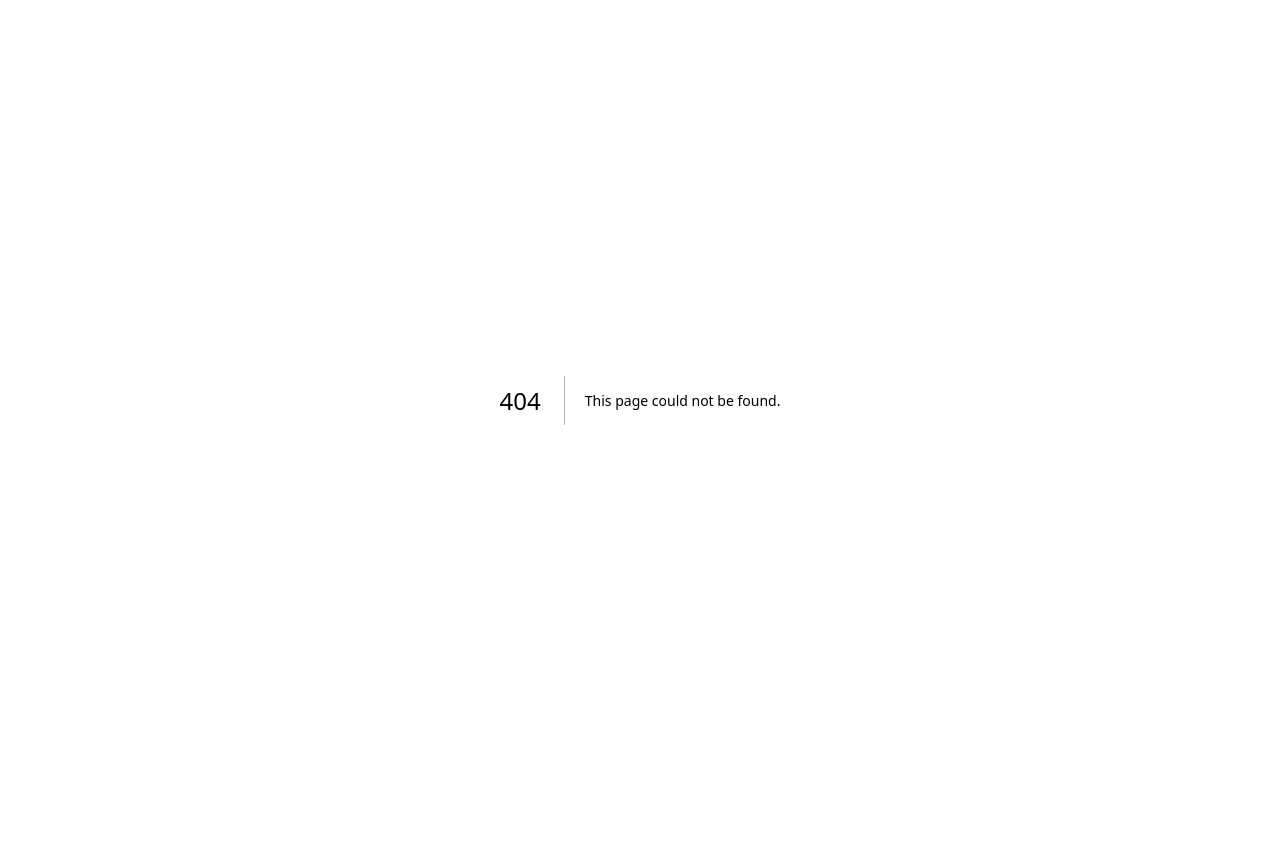
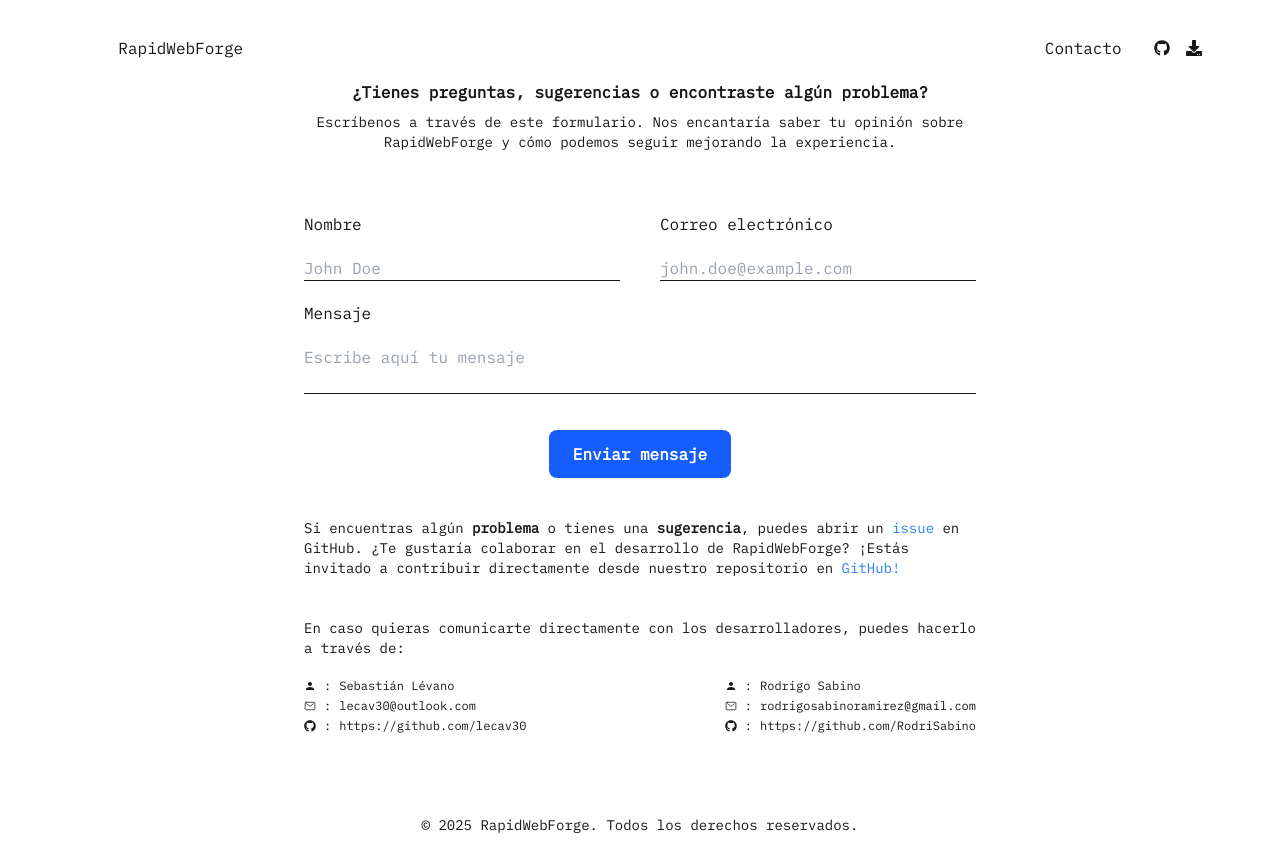
Before and after one commit to RapidWebForge/landing-page, a Next.js app: page /contacto in a window 1280 px wide. Before the commit this address had no page. Before the commit the page ends 800 px from the top, so only its background shows below. Built offline with nearby package versions, Linux system fonts and the light colour scheme.

Commit message:
feat(views): contact

```diff
--- /dev/null
+++ b/src/app/contacto/page.tsx
@@ -0,0 +1,13 @@
+import Footer from "@components/organisms/footer";
+import Header from "@components/organisms/header";
+import ContactView from "@views/contact";
+
+export default function ContactPage() {
+  return (
+    <div className="flex flex-col min-h-screen">
+      <Header />
+      <ContactView />
+      <Footer />
+    </div>
+  );
+}
--- a/src/components/organisms/header/index.tsx
+++ b/src/components/organisms/header/index.tsx
@@ -15,6 +15,9 @@
         <span>RapidWebForge</span>
       </Link>
       <div className="flex items-center gap-4">
+        <Link href="/contacto" className="mr-4 md:block hidden">
+          Contacto
+        </Link>
         <Link
           href="https://github.com/RapidWebForge/RapidWebForgeApp"
           target="_blank"
--- /dev/null
+++ b/src/views/contact/index.tsx
@@ -0,0 +1,142 @@
+import { FC } from "react";
+import { IoMailOutline } from "react-icons/io5";
+import { FaGithub } from "react-icons/fa";
+import { MdPerson } from "react-icons/md";
+
+interface DeveloperInfo {
+  name: string;
+  email: string;
+  github: string;
+}
+
+const DeveloperInfo: FC<DeveloperInfo> = ({ name, email, github }) => {
+  return (
+    <div className="flex flex-col gap-1 text-xs">
+      <div className="flex items-center gap-2">
+        <MdPerson />:<p>{name}</p>
+      </div>
+      <div className="flex items-center gap-2">
+        <IoMailOutline />:<a href={`mailto:${email}`}>{email}</a>
+      </div>
+      <div className="flex items-center gap-2">
+        <FaGithub />:
+        <a href={github} target="_blank">
+          {github}
+        </a>
+      </div>
+    </div>
+  );
+};
+
+const ContactView = () => {
+  const developers = [
+    {
+      name: "Sebastián Lévano",
+      email: "lecav30@outlook.com",
+      github: "https://github.com/lecav30",
+    },
+    {
+      name: "Rodrigo Sabino",
+      email: "rodrigosabinoramirez@gmail.com",
+      github: "https://github.com/RodriSabino",
+    },
+  ];
+
+  return (
+    <div className="flex-1 flex flex-col items-center justify-center">
+      {/* Formulario de contacto */}
+      <div className="lg:max-w-2xl max-w-10/12 flex flex-col md:mt-0 mt-10">
+        <b className="text-center">
+          ¿Tienes preguntas, sugerencias o encontraste algún problema?
+        </b>
+        <p className="mt-2 text-sm text-center">
+          Escríbenos a través de este formulario. Nos encantaría saber tu
+          opinión sobre RapidWebForge y cómo podemos seguir mejorando la
+          experiencia.
+        </p>
+        <form action="" className="flex flex-col gap-5 mt-15">
+          <div className="flex md:flex-row flex-col gap-10">
+            <div className="flex flex-col gap-5 flex-1/2">
+              <label htmlFor="">Nombre</label>
+              <input
+                type="text"
+                className="border-b focus:outline-none placeholder:text-gray-400"
+                placeholder="John Doe"
+              />
+            </div>
+            <div className="flex flex-col gap-5 flex-1/2">
+              <label htmlFor="">Correo electrónico</label>
+              <input
+                type="text"
+                className="border-b focus:outline-none placeholder:text-gray-400"
+                placeholder="john.doe@example.com"
+              />
+            </div>
+          </div>
+          <div className="flex flex-col gap-5">
+            <label htmlFor="">Mensaje</label>
+            <textarea
+              name=""
+              id=""
+              className="border-b focus:outline-none placeholder:text-gray-400 resize-none"
+              placeholder="Escribe aquí tu mensaje"
+            ></textarea>
+          </div>
+          <button
+            className="mt-4 bg-blue-600 hover:bg-blue-700 text-white font-semibold
+            px-6 py-3 rounded-lg transition w-fit mx-auto"
+            type="submit"
+          >
+            Enviar mensaje
+          </button>
+        </form>
+      </div>
+      {/* Información de desarrolladores */}
+      <div className="lg:max-w-2xl max-w-10/12 flex flex-col mt-10">
+        <p className="text-sm">
+          Si encuentras algún <b>problema</b> o tienes una <b>sugerencia</b>,
+          puedes abrir un{" "}
+          <a
+            href="https://github.com/RapidWebForge/RapidWebForgeApp/issues"
+            target="_blank"
+            rel="noreferrer"
+            className="text-blue-500"
+          >
+            issue
+          </a>{" "}
+          en GitHub. ¿Te gustaría colaborar en el desarrollo de RapidWebForge?
+          ¡Estás invitado a contribuir directamente desde nuestro repositorio en{" "}
+          <a
+            href="https://github.com/RapidWebForge/RapidWebForgeApp"
+            target="_blank"
+            rel="noreferrer"
+            className="text-blue-500"
+          >
+            GitHub!
+          </a>
+        </p>
+
+        <p className="text-sm mt-10">
+          En caso quieras comunicarte directamente con los desarrolladores,
+          puedes hacerlo a través de:
+        </p>
+
+        <div
+          className="flex sm:flex-row flex-col sm:justify-between sm:max-w-full max-w-8/12
+          sm:mx-0 mx-auto sm:gap-10 gap-3 my-5"
+        >
+          {developers.map((developer) => (
+            <DeveloperInfo
+              key={developer.name}
+              name={developer.name}
+              email={developer.email}
+              github={developer.github}
+            />
+          ))}
+        </div>
+      </div>
+    </div>
+  );
+};
+
+export default ContactView;
```
